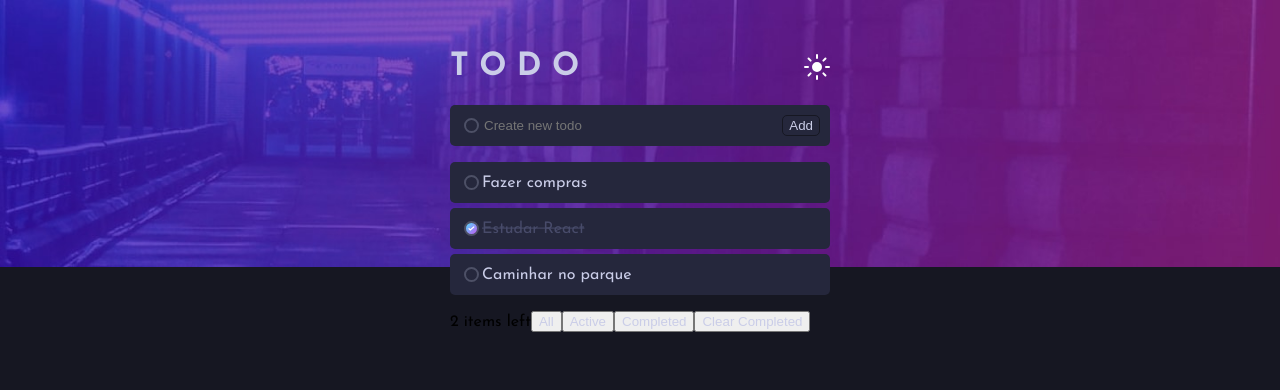
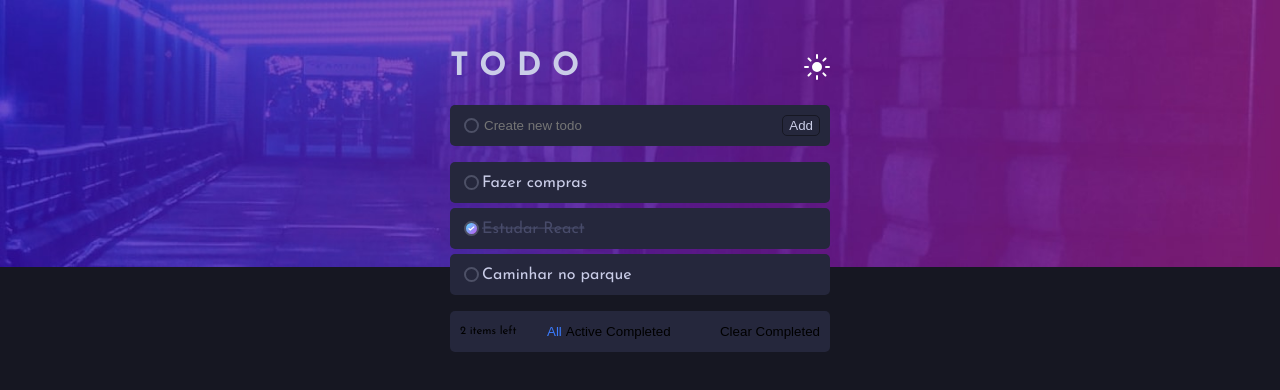
Before and after one commit to Edluel/todo-app, a React (Create React App) app: page / in a window 1280 px wide. Shown: the top 390 px of the page. Built offline with nearby package versions, Linux system fonts and the light colour scheme.

Commit message:
style: todolist bottom menu

```diff
--- a/src/components/toDoMenu/ToDoMenu.jsx
+++ b/src/components/toDoMenu/ToDoMenu.jsx
@@ -1,10 +1,11 @@
 import React, { useState } from 'react';
+import './toDoMenu.css';
 
 export default function ToDoMenu(props) {
   const { data, setData } = props;
   const [filter, setFilter] = useState('all');
+  const [activeFilter, setActiveFilter] = useState('all'); // novo estado para armazenar o filtro ativo
 
-  // função para definir a propriedade hidden de cada item com base no filtro selecionado
   const updateDataVisibility = (filter) => {
     setData(
       data.map((item) => {
@@ -16,29 +17,47 @@ export default function ToDoMenu(props) {
           return { ...item, hidden: false };
         }
       })
-
     );
     setFilter(filter);
+    setActiveFilter(filter);
   };
 
-  // função para limpar todos os itens concluídos
   const clearCompleted = () => {
     const newData = data.filter((item) => !item.done);
     setData(newData);
   };
 
-  // contar quantos itens estão com done = false
   const countIncomplete = () => {
     return data.filter((item) => !item.done).length;
   };
 
   return (
-    <div className="to-do-list-menu">
-      <span>{countIncomplete()} items left</span>
-      <button onClick={() => updateDataVisibility('all')}>All</button>
-      <button onClick={() => updateDataVisibility('incomplete')}>Active</button>
-      <button onClick={() => updateDataVisibility('completed')}>Completed</button>
-      <button onClick={clearCompleted}>Clear Completed</button>
+    <div className="list-menu">
+      <span className='list-menu-left'>{countIncomplete()} items left</span>
+      <div className='list-menu-items'>
+        <div className="list-menu-items-filter">
+          <button
+            className={`list-menu-items-filter-all ${activeFilter === 'all' ? 'active' : ''}`}
+            onClick={() => updateDataVisibility('all')}>
+              All
+          </button>
+          <button
+            className={`list-menu-items-filter-incomplete ${activeFilter === 'incomplete' ? 'active' : ''}`}
+            onClick={() => updateDataVisibility('incomplete')}>
+              Active
+          </button>
+          <button
+            className={`list-menu-items-filter-complete ${activeFilter === 'completed' ? 'active' : ''}`}
+            onClick={() => updateDataVisibility('completed')}>
+              Completed
+          </button>
+        </div>
+        <button
+          className='list-menu-items-clear'
+          onClick={clearCompleted}>
+            Clear Completed
+        </button>
+      </div>
     </div>
   );
 }
--- /dev/null
+++ b/src/components/toDoMenu/toDoMenu.css
@@ -0,0 +1,47 @@
+@import url("https://fonts.googleapis.com/css2?family=Josefin+Sans:wght@400;700&display=swap");
+.list-menu {
+  display: flex;
+  flex-direction: row;
+  flex-wrap: nowrap;
+  justify-content: space-between;
+  width: 380px;
+  height: 41px;
+  border-radius: 5px;
+}
+.list-menu button {
+  cursor: pointer;
+  border: none;
+  background: none;
+}
+.list-menu-left {
+  display: flex;
+  flex-direction: row;
+  flex-wrap: nowrap;
+  font-size: 0.7rem;
+  padding-left: 10px;
+  padding-top: 15px;
+}
+.list-menu-items {
+  display: flex;
+  flex-direction: row;
+  flex-wrap: nowrap;
+  justify-content: space-between;
+  width: 75%;
+}
+.list-menu-items button {
+  padding: 2px;
+}
+.list-menu-items-filter {
+  display: flex;
+  flex-direction: row;
+  flex-wrap: nowrap;
+  justify-content: space-between;
+  padding: 0;
+}
+.list-menu-items-clear {
+  margin-right: 8px;
+}
+
+.active {
+  color: hsl(220, 98%, 61%) !important;
+}/*# sourceMappingURL=toDoMenu.css.map */
--- /dev/null
+++ b/src/components/toDoMenu/toDoMenu.scss
@@ -0,0 +1,48 @@
+@import '../../styles/variables.scss';
+
+.list-menu{
+    display: flex;
+    flex-direction: row;
+    flex-wrap: nowrap;
+    justify-content: space-between;
+    width: $app-width;
+    height: 41px;
+    border-radius: 5px;
+
+    span,button{color: $dark-grayish-blue-dark;}
+    button {cursor: pointer; border: none; background: none;}
+
+    &-left{
+        display: flex;
+        flex-direction: row;
+        flex-wrap: nowrap;
+        font-size: 0.7rem;
+        padding-left: 10px;
+        padding-top: 15px;
+    }
+
+    &-items{
+        display: flex;
+        flex-direction: row;
+        flex-wrap: nowrap;
+        justify-content: space-between;
+        width: 75%;
+        button{padding: 2px;}
+
+        &-filter{
+            display: flex;
+            flex-direction: row;
+            flex-wrap: nowrap;
+            justify-content: space-between;
+            padding: 0;
+        }
+
+        &-clear{
+            margin-right: 8px;
+        }
+    }
+}
+
+.active{
+    color: $bright-blue !important;
+}
--- a/src/styles/_global.scss
+++ b/src/styles/_global.scss
@@ -45,7 +45,8 @@ body {
             border-color: $very-dark-grayish-blue-dark;
         }
         //add
-        .add{background-color: $very-dark-desaturated-blue;}
+        .add{
+            background-color: $very-dark-desaturated-blue;
             input[type="checkbox"]:hover {
                 border-color: $check-hover;
                 box-shadow: -1px -1px 0 $check-hover-shadow;
@@ -57,12 +58,20 @@ body {
                 color: $light-grayish-blue-dark;
                 &:hover{filter: brightness(50%);}
             }
+        }
         //to-do-list
         li{
             color: $light-grayish-blue-dark;
             background-color: $very-dark-desaturated-blue;
             &:hover {
                 background-color: $very-dark-grayish-blue-darker;
+            }
+        }
+        //list-menu
+        .list-menu{
+            background-color: $very-dark-desaturated-blue;
+            button{
+                &:hover{color: $light-grayish-blue;}
             }
         }
 
@@ -79,7 +88,8 @@ body {
 
         }
         //add
-        .add{background-color: $very-light-gray;}
+        .add{
+            background-color: $very-light-gray;
             input[type="checkbox"]:hover {
                 border-color: $light-grayish-blue;
             }
@@ -90,6 +100,7 @@ body {
                 color: $very-dark-grayish-blue;
                 &:hover{background: $very-light-grayish-blue;}
             }
+        }
         //to-do-list
         li {
             color: $very-dark-grayish-blue;
@@ -98,6 +109,13 @@ body {
                 background-color: $very-light-grayish-blue;
             }
         }
+        //list-menu
+        .list-menu{
+            background-color: $very-light-gray;
+            button{
+                &:hover{color: $very-dark-desaturated-blue;}
+            }
+        }
 
     }
 }
--- a/src/styles/index.css
+++ b/src/styles/index.css
@@ -39,17 +39,17 @@ body.dark input[type=checkbox] {
 body.dark .add {
   background-color: hsl(235, 24%, 19%);
 }
-body.dark input[type=checkbox]:hover {
+body.dark .add input[type=checkbox]:hover {
   border-color: hsl(280, 87%, 65%);
   box-shadow: -1px -1px 0 hsl(192, 100%, 67%);
 }
-body.dark input[type=text] {
+body.dark .add input[type=text] {
   color: hsl(234, 39%, 85%);
 }
-body.dark button {
+body.dark .add button {
   color: hsl(234, 39%, 85%);
 }
-body.dark button:hover {
+body.dark .add button:hover {
   filter: brightness(50%);
 }
 body.dark li {
@@ -58,6 +58,12 @@ body.dark li {
 }
 body.dark li:hover {
   background-color: hsl(237, 14%, 26%);
+}
+body.dark .list-menu {
+  background-color: hsl(235, 24%, 19%);
+}
+body.dark .list-menu button:hover {
+  color: hsl(233, 11%, 84%);
 }
 body.light {
   background-image: url("../assets/images/bg-desktop-light.jpg");
@@ -69,16 +75,16 @@ body.light input[type=checkbox] {
 body.light .add {
   background-color: hsl(0, 0%, 98%);
 }
-body.light input[type=checkbox]:hover {
+body.light .add input[type=checkbox]:hover {
   border-color: hsl(233, 11%, 84%);
 }
-body.light input[type=text] {
+body.light .add input[type=text] {
   color: hsl(235, 19%, 35%);
 }
-body.light button {
+body.light .add button {
   color: hsl(235, 19%, 35%);
 }
-body.light button:hover {
+body.light .add button:hover {
   background: hsl(236, 33%, 92%);
 }
 body.light li {
@@ -88,6 +94,12 @@ body.light li {
 body.light li:hover {
   background-color: hsl(236, 33%, 92%);
 }
+body.light .list-menu {
+  background-color: hsl(0, 0%, 98%);
+}
+body.light .list-menu button:hover {
+  color: hsl(235, 24%, 19%);
+}
 
 .App {
   display: flex;
```
Also changed, not shown: src/styles/_variables.scss (+8 -13 lines), 2 other files (tests, documents, lock files or other folders). Lines whose indentation alone changed are shown as unchanged.
